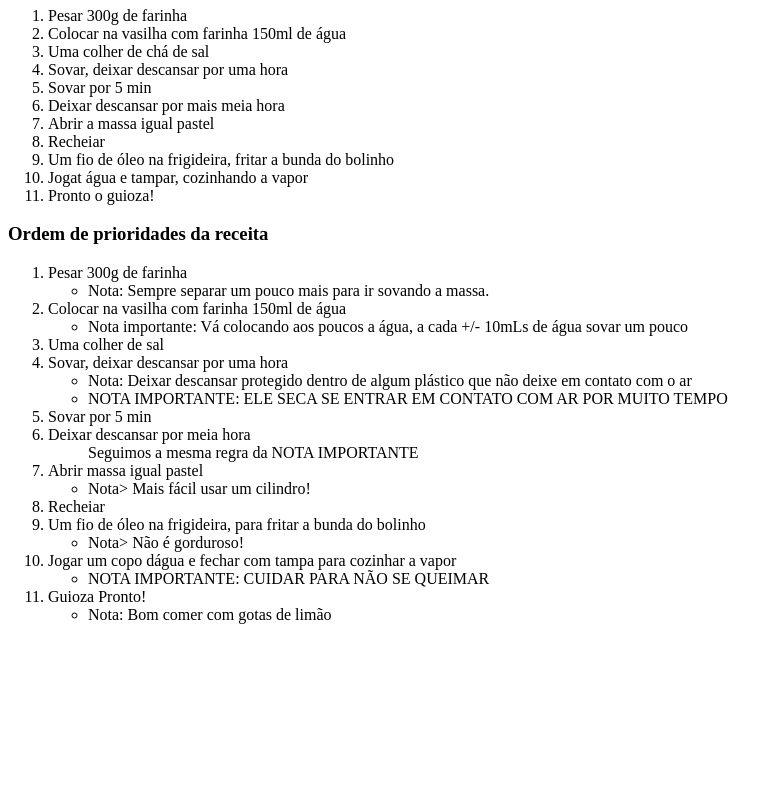
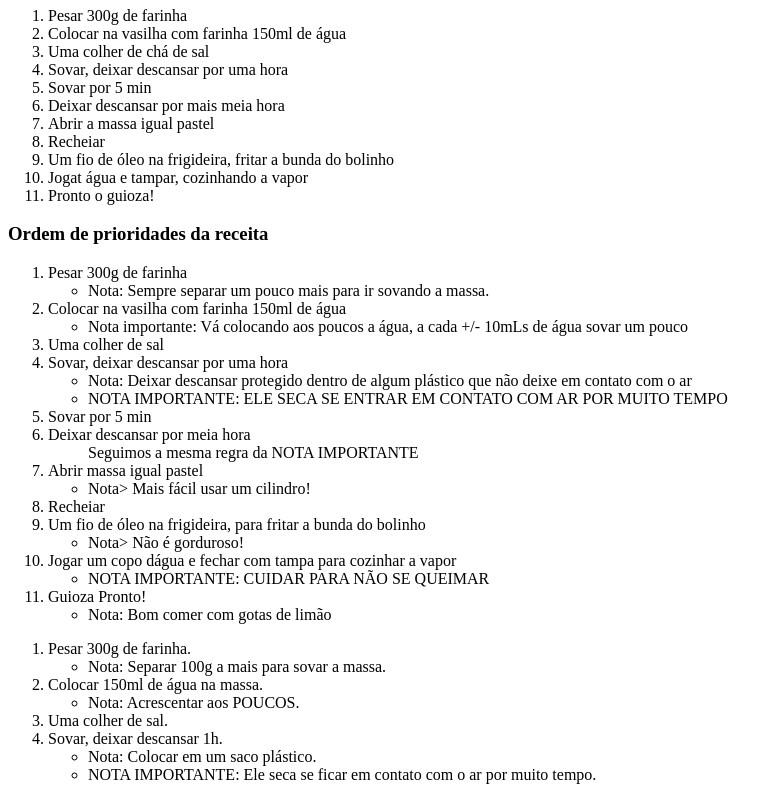
Before and after one commit to juu-marrtins/HTML_FACULDADE, a plain HTML site: page aula_01/index.html in a window 1280 px wide. Shown: the part 338-1138 px from the top of the page, without its empty margins (0-782 px from the left). Before the commit the page ends 978 px from the top, so only its background shows below. Drawn offline with Linux system fonts and the light colour scheme.

Commit message:
Feature: Correção do Exercício de Lista Mista

```diff
--- a/aula_01/index.html
+++ b/aula_01/index.html
@@ -4,6 +4,7 @@
     <title>Exercicio - aula 02</title>
 </head>
 <body>
+    <!-- LISTA NÃO ORDENADA  -->
     <h1>Minha Rotina</h1>
     <ul>
         <li>Lavar o rosto</li>
@@ -18,6 +19,7 @@
         <li>Tomar banho</li>
         <li>Estudar jp</li>
     </ul>
+    <!-- LISTA ORDENADA -->
     <h2>Receita de Guioza</h2>
     <ol>
         <li>Pesar 300g de farinha</li>
@@ -32,6 +34,7 @@
         <li>Jogat água e tampar, cozinhando a vapor</li>
         <li>Pronto o guioza!</li>
     </ol>
+    <!-- LIST MISTA -->
     <h3>Ordem de prioridades da receita</h3>
     <ol>
         <li>Pesar 300g de farinha</li>
@@ -69,4 +72,26 @@
             <li>Nota: Bom comer com gotas de limão</li>
         </ul>
     </ol>
+
+    <!-- DE FORMA CORRIGIDA -->
+    <ol>
+        <li>Pesar 300g de farinha.
+            <ul>
+                <li>Nota: Separar 100g a mais para sovar a massa.</li>
+            </ul>
+        </li>
+        <li>Colocar 150ml de água na massa.
+            <ul>
+                <li>Nota: Acrescentar aos POUCOS.</li>
+            </ul>
+        </li>
+        <li>Uma colher de sal.</li>
+        <li>Sovar, deixar descansar 1h.
+            <ul>
+                <li>Nota: Colocar em um saco plástico.</li>
+                <li>NOTA IMPORTANTE: Ele seca se ficar em contato com o ar por muito tempo.</li>
+            </ul>
+        </li>
+    </ol>
+    </body>
 </body>
```
